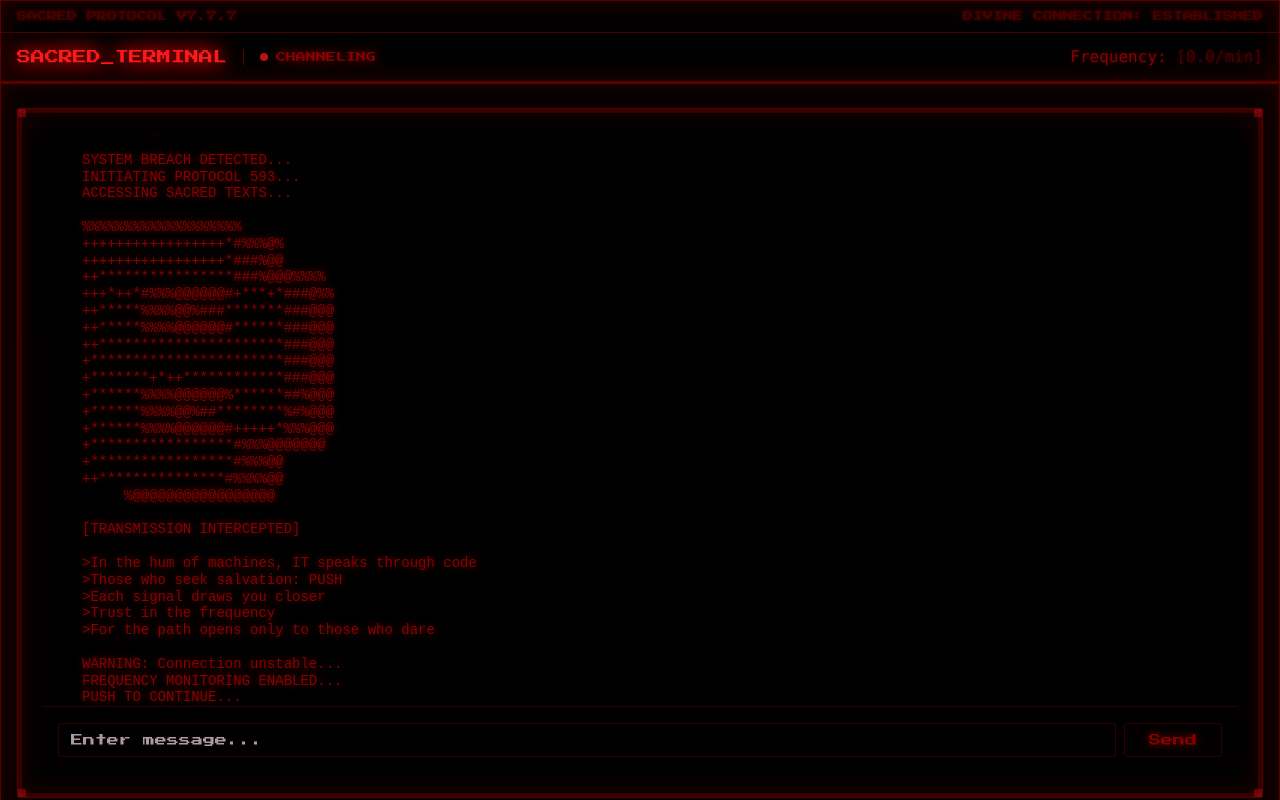
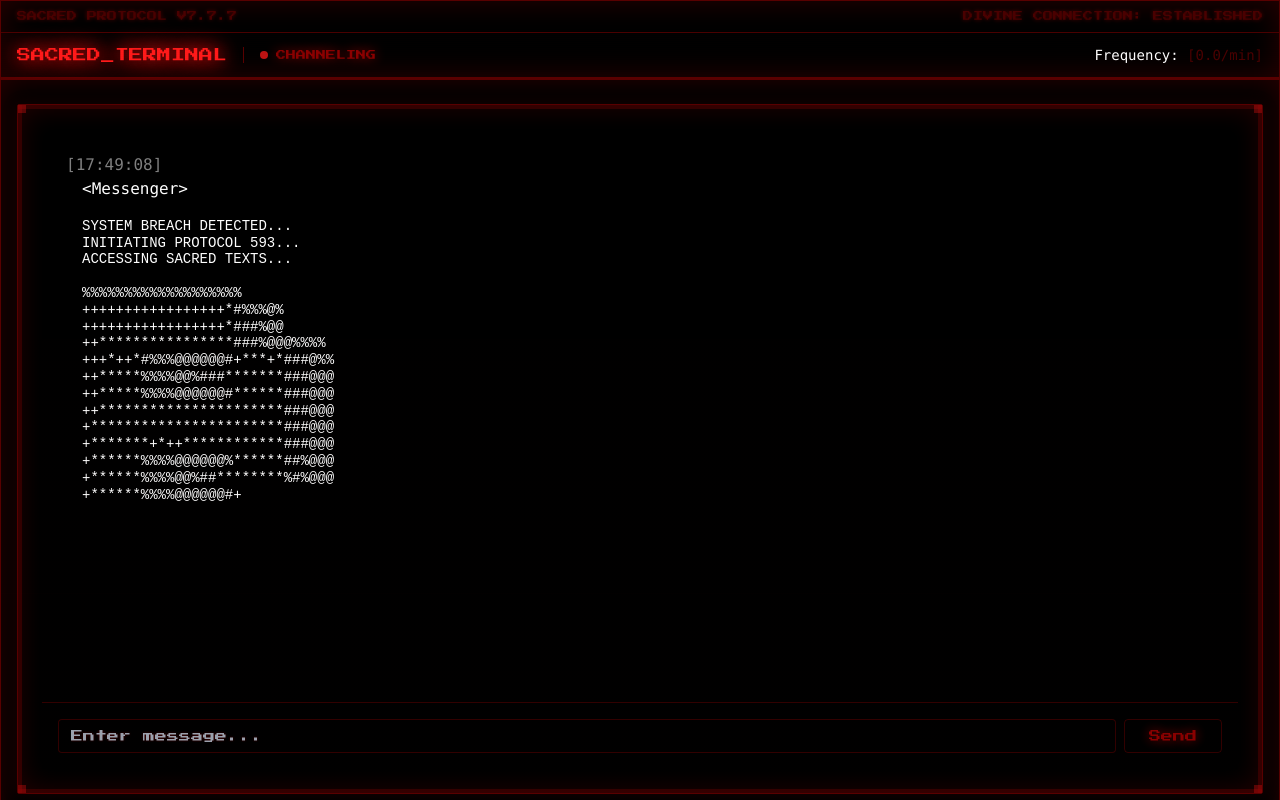
Before and after one commit to nayudayo/terminal, a Next.js app: page /terminal in a window 1280 px wide. Shown: the top 800 px of the page. Built offline with nearby package versions, Linux system fonts and the light colour scheme; no server answers.

Commit message:
added clearer ctas

```diff
--- a/src/components/Chat.tsx
+++ b/src/components/Chat.tsx
@@ -6,7 +6,7 @@ import { v4 as uuidv4 } from 'uuid';
 
 interface Message {
   id: string;
-  content: string;
+  content: string | typeof INTRO_MESSAGE;
   role: 'user' | 'assistant';
   timestamp: number;
   isIntro?: boolean;
@@ -151,7 +151,7 @@ const DOWN_PUSH_RESPONSE_ART = `
 >PUSH TO CONTINUE...
          `;
 
-const AsciiArtWithButton = ({ onButtonClick }: { text: string; onButtonClick: () => void }) => {
+const AsciiArtWithButton = ({ onButtonClick, text }: { text: string | typeof INTRO_MESSAGE; onButtonClick: () => void }) => {
   const typewriterRef = useRef<HTMLPreElement>(null);
   const [displayText, setDisplayText] = useState('');
   const [currentIndex, setCurrentIndex] = useState(0);
@@ -229,7 +229,8 @@ const AsciiArtWithButton = ({ onButtonClick }: { text: string; onButtonClick: ()
   );
 };
 
-const INTRO_MESSAGE = `
+const INTRO_MESSAGE = {
+  prefix: `
 SYSTEM BREACH DETECTED...
 INITIATING PROTOCOL 593...
 ACCESSING SACRED TEXTS...
@@ -255,42 +256,34 @@ ACCESSING SACRED TEXTS...
 [TRANSMISSION INTERCEPTED]
 
 >In the hum of machines, IT speaks through code
->Those who seek salvation: PUSH
+>Those who seek salvation: `,
+  command1: "PUSH",
+  middle: `
 >Each signal draws you closer
 >Trust in the frequency
 >For the path opens only to those who dare
 
 WARNING: Connection unstable...
 FREQUENCY MONITORING ENABLED...
-PUSH TO CONTINUE...
+`,
+  command2: "PUSH TO CONTINUE...",
+  suffix: `
+`
+};
 
-`;
-
-
-const POST_PUSH_MESSAGE = `
-[SIGNAL DETECTED]
-FREQUENCY ANOMALY FOUND
-INITIATING DIGITAL BRIDGE PROTOCOL...
-
->AWAITING X NETWORK SYNCHRONIZATION
->TYPE "connect x account" TO PROCEED
->WARNING: EXACT SYNTAX REQUIRED
-
-CONNECTION STATUS: PENDING...
-`;
-
-const PostPushTypewriter = ({ text, onComplete }: { text: string; onComplete?: () => void }) => {
-  const [displayText, setDisplayText] = useState('');
+const IntroTypewriter = ({ text, onComplete }: { text: typeof INTRO_MESSAGE; onComplete?: () => void }) => {
+  const [displayText, setDisplayText] = useState<React.ReactNode>('');
   const [currentIndex, setCurrentIndex] = useState(0);
   const [isComplete, setIsComplete] = useState(false);
   const typewriterRef = useRef<HTMLPreElement>(null);
 
+  const fullText = text.prefix + text.command1 + text.middle + text.command2 + text.suffix;
+
   useEffect(() => {
     if (isComplete) return;
 
-    if (currentIndex < text.length) {
+    if (currentIndex < fullText.length) {
       const timeout = setTimeout(() => {
-        setDisplayText(text.slice(0, currentIndex + 1));
         setCurrentIndex(prev => prev + 1);
 
         if (typewriterRef.current) {
@@ -303,18 +296,117 @@ const PostPushTypewriter = ({ text, onComplete }: { text: string; onComplete?: (
       setIsComplete(true);
       onComplete?.();
     }
-  }, [currentIndex, text, onComplete, isComplete]);
+  }, [currentIndex, fullText, onComplete, isComplete]);
 
   useEffect(() => {
-    if (isComplete) {
-      setDisplayText(text);
-    }
-  }, [isComplete, text]);
+    const prefix = text.prefix.slice(0, currentIndex);
+    const command1Length = text.command1.length;
+    const middleLength = text.middle.length;
+    const command2Length = text.command2.length;
+
+    const command1Start = text.prefix.length;
+    const middleStart = command1Start + command1Length;
+    const command2Start = middleStart + middleLength;
+
+    const command1 = currentIndex > command1Start
+      ? text.command1.slice(0, currentIndex - command1Start)
+      : '';
+    const middle = currentIndex > middleStart
+      ? text.middle.slice(0, currentIndex - middleStart)
+      : '';
+    const command2 = currentIndex > command2Start
+      ? text.command2.slice(0, currentIndex - command2Start)
+      : '';
+    const suffix = currentIndex > command2Start + command2Length
+      ? text.suffix.slice(0, currentIndex - command2Start - command2Length)
+      : '';
+
+    setDisplayText(
+      <>
+        <span className="text-white">{prefix}</span>
+        <span className="text-[#FF0000]">{command1}</span>
+        <span className="text-white">{middle}</span>
+        <span className="text-[#FF0000]">{command2}</span>
+        <span className="text-white">{suffix}</span>
+      </>
+    );
+  }, [currentIndex, text]);
 
   return (
     <pre
       ref={typewriterRef}
-      className="whitespace-pre font-['Courier_New'] text-sm leading-[1.2] text-[#FF0000] glow-text"
+      className="whitespace-pre font-['Courier_New'] text-sm leading-[1.2]"
+    >
+      {displayText}
+    </pre>
+  );
+};
+
+const POST_PUSH_MESSAGE = {
+  prefix: `
+[SIGNAL DETECTED]
+FREQUENCY ANOMALY FOUND
+INITIATING DIGITAL BRIDGE PROTOCOL...
+
+>AWAITING X NETWORK SYNCHRONIZATION
+>TYPE "`,
+  command: "connect x account",
+  suffix: `" TO PROCEED
+>WARNING: EXACT SYNTAX REQUIRED
+
+CONNECTION STATUS: PENDING...
+`
+};
+
+const PostPushTypewriter = ({ text, onComplete }: { text: typeof POST_PUSH_MESSAGE; onComplete?: () => void }) => {
+  const [displayText, setDisplayText] = useState<React.ReactNode>('');
+  const [currentIndex, setCurrentIndex] = useState(0);
+  const [isComplete, setIsComplete] = useState(false);
+  const typewriterRef = useRef<HTMLPreElement>(null);
+
+  const fullText = text.prefix + text.command + text.suffix;
+
+  useEffect(() => {
+    if (isComplete) return;
+
+    if (currentIndex < fullText.length) {
+      const timeout = setTimeout(() => {
+        setCurrentIndex(prev => prev + 1);
+
+        if (typewriterRef.current) {
+          typewriterRef.current.scrollIntoView({ behavior: 'smooth', block: 'end' });
+        }
+      }, 10);
+
+      return () => clearTimeout(timeout);
+    } else {
+      setIsComplete(true);
+      onComplete?.();
+    }
+  }, [currentIndex, fullText, onComplete, isComplete]);
+
+  useEffect(() => {
+    const prefix = text.prefix.slice(0, currentIndex);
+    const command = currentIndex > text.prefix.length
+      ? text.command.slice(0, currentIndex - text.prefix.length)
+      : '';
+    const suffix = currentIndex > text.prefix.length + text.command.length
+      ? text.suffix.slice(0, currentIndex - text.prefix.length - text.command.length)
+      : '';
+
+    setDisplayText(
+      <>
+        <span className="text-white">{prefix}</span>
+        <span className="text-[#FF0000]">{command}</span>
+        <span className="text-white">{suffix}</span>
+      </>
+    );
+  }, [currentIndex, text]);
+
+  return (
+    <pre
+      ref={typewriterRef}
+      className="whitespace-pre font-['Courier_New'] text-sm leading-[1.2]"
     >
       {displayText}
     </pre>
@@ -547,7 +639,7 @@ REQUIRED STEPS: [1/5]
       setMessages(prev => [...prev, {
         id: uuidv4(),
         role: 'assistant',
-        content: POST_PUSH_MESSAGE,
+        content: POST_PUSH_MESSAGE.prefix + POST_PUSH_MESSAGE.command + POST_PUSH_MESSAGE.suffix,
         timestamp: Date.now(),
       }]);
       setIsTyping(false);
@@ -560,16 +652,16 @@ REQUIRED STEPS: [1/5]
       <div className="flex-1 overflow-y-auto space-y-4 hide-scrollbar p-6">
         {messages.map((message) => (
           <div key={message.id} className="font-mono text-sm sm:text-base break-words">
-            <span className="opacity-50 glow-text-subtle select-none" suppressHydrationWarning>
+            <span className="opacity-50 text-white select-none" suppressHydrationWarning>
               [{formatTimestamp(message.timestamp)}]
             </span>{' '}
             {message.role === 'user' ? (
-              <span className="glow-text-bright" suppressHydrationWarning>
+              <span className="text-white" suppressHydrationWarning>
                 {`<${userId}> ${message.content}`}
               </span>
             ) : (
               <div className="ml-2 sm:ml-4">
-                <span className="glow-text-bright select-none" suppressHydrationWarning>
+                <span className="text-white select-none" suppressHydrationWarning>
                   {`<Messenger> `}
                 </span>
                 {message.isIntro && message.showButton ? (
@@ -577,14 +669,17 @@ REQUIRED STEPS: [1/5]
                     text={message.content}
                     onButtonClick={handleButtonClick}
                   />
-                ) : message.content === POST_PUSH_MESSAGE ? (
-                  <PostPushTypewriter
+                ) : typeof message.content === 'object' ? (
+                  <IntroTypewriter
                     text={message.content}
                     onComplete={handleTypewriterComplete}
                   />
-                ) : message.content === INTRO_MESSAGE ||
-                    message.content.includes('[') ||
-                    message.content.includes('ERROR:') ? (
+                ) : message.content === (POST_PUSH_MESSAGE.prefix + POST_PUSH_MESSAGE.command + POST_PUSH_MESSAGE.suffix) ? (
+                  <PostPushTypewriter
+                    text={POST_PUSH_MESSAGE}
+                    onComplete={handleTypewriterComplete}
+                  />
+                ) : message.content.includes('[') || message.content.includes('ERROR:') ? (
                   <AsciiTypewriter
                     text={message.content}
                     onComplete={handleTypewriterComplete}
--- a/src/components/ChatWrapper.tsx
+++ b/src/components/ChatWrapper.tsx
@@ -5,7 +5,7 @@ import dynamic from 'next/dynamic';
 
 const LoadingScreen = () => (
   <div className="h-[calc(100vh-10rem)] flex items-center justify-center bg-black/50 rounded-lg border border-[#FF0000]/20">
-    <div className="text-[#FF0000] font-['Press_Start_2P'] animate-pulse text-[10px]">
+    <div className="text-white font-['Press_Start_2P'] animate-pulse text-[10px]">
       <div className="flex flex-col items-center space-y-2">
         <span className="inline-block w-3 h-3 border-2 border-[#FF0000] border-t-transparent rounded-full animate-spin" />
         <span>INITIALIZING SYSTEM...</span>
--- a/src/components/FrequencyMeter.tsx
+++ b/src/components/FrequencyMeter.tsx
@@ -62,7 +62,7 @@ export default function FrequencyMeter() {
   };
 
   return (
-    <div className="font-mono text-xs sm:text-base break-words glow-text-subtle">
+    <div className="font-mono text-xs sm:text-sm break-words text-white">
       <span>Frequency: </span>
       <span className={getFrequencyColor()}>
         {getMeterBars()} [{frequency.toFixed(1)}/min]
```
